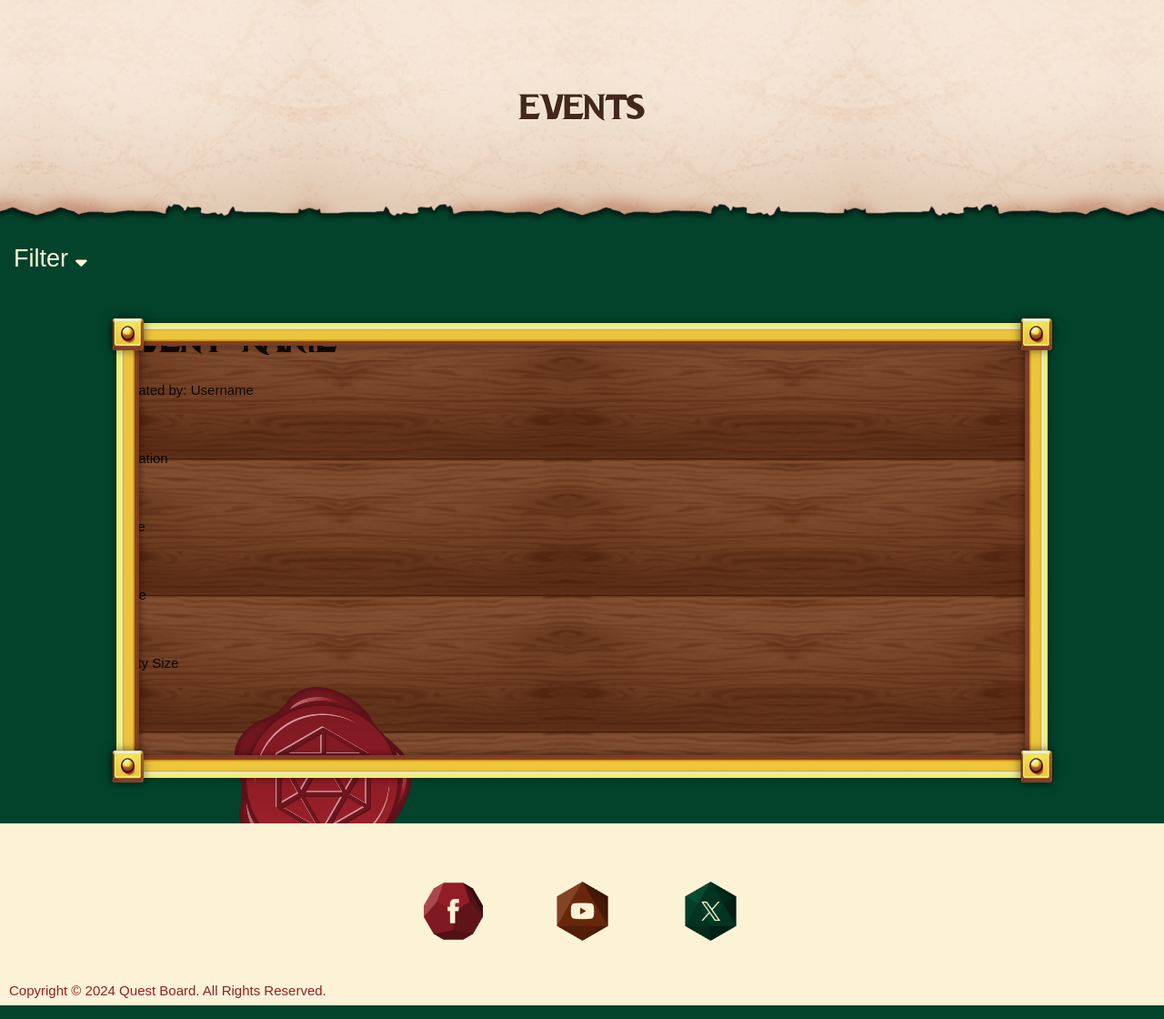
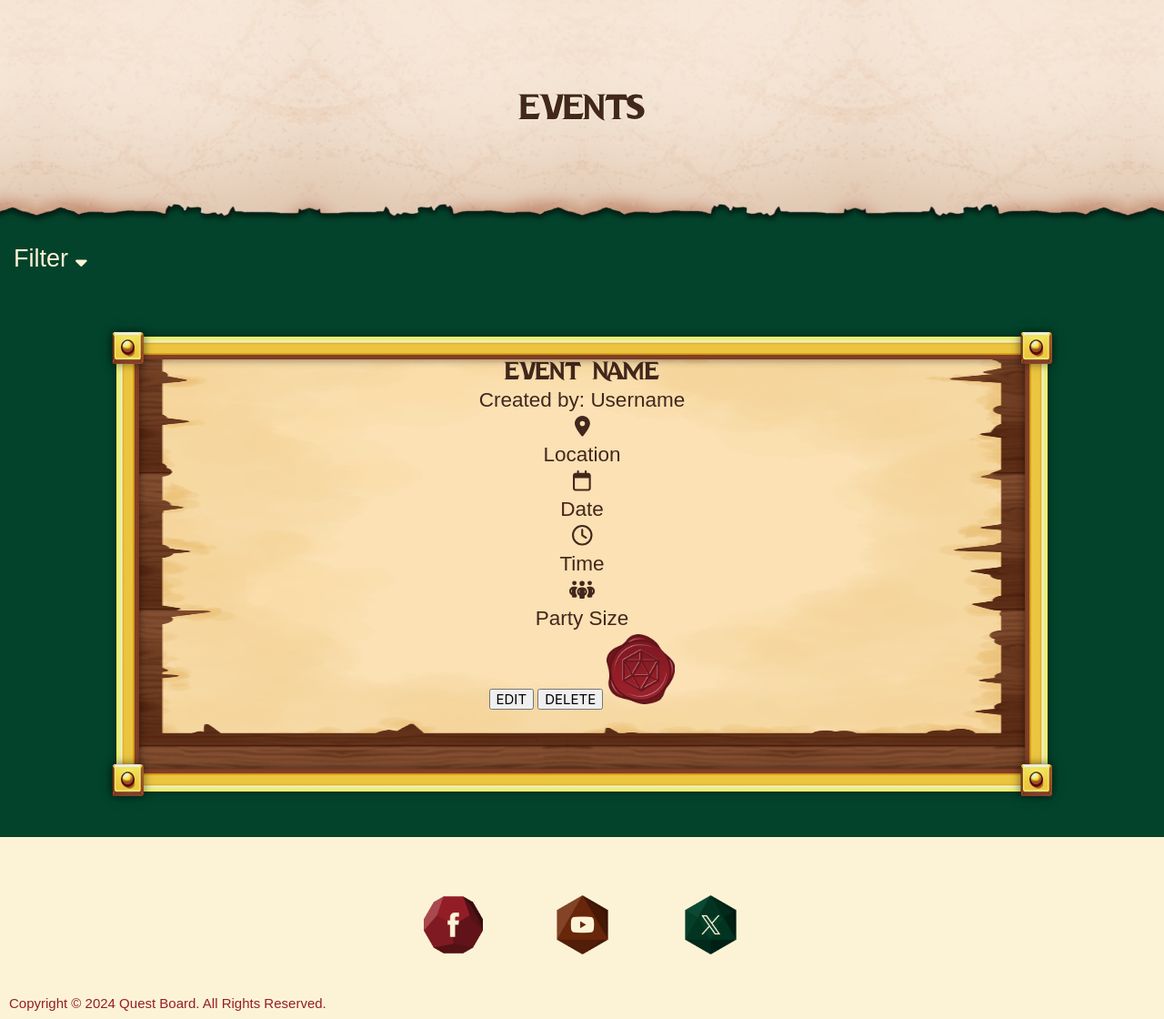
Before and after one commit to AndyWright360/Quest_Board, a Flask app: page /events in a window 1280 px wide. Shown: the part 65-1185 px from the top of the page at 91% size. Run offline with Flask 3, Linux system fonts and the light colour scheme; some libraries are stand-ins or nearby versions; some web fonts are replaced.

Commit message:
docs: style event card content

```diff
--- a/quest_board/static/css/style.css
+++ b/quest_board/static/css/style.css
@@ -287,6 +287,38 @@ nav ul a:hover {
 #bottom-right {
     bottom: -5px;
     right: -5px;
+}
+
+/*---------- Event Card ----------*/
+
+.event-card {
+    background-image: url(../images/paper.png);
+    background-repeat: no-repeat;
+    background-size: 100% 100%;
+    color: #42271D;
+    text-align: center;
+    margin: 50px;
+    padding: 25px;
+}
+
+.event-title {
+    margin: 0;
+    font-size: 1.75rem;
+    text-align: center;
+}
+
+.event-icon {
+    font-size: 1.5rem;
+}
+
+.event-info {
+    margin: 0;
+    font-size: 1.5rem;
+}
+
+.event-stamp {
+    width: 75px;
+    height: auto;
 }
 
 /*---------- Filter ----------*/
--- a/quest_board/templates/events.html
+++ b/quest_board/templates/events.html
@@ -118,27 +118,27 @@
             <img src="{{ url_for('static', filename='images/metal-corner.png') }}" alt="A gold square corner plate" id="bottom-right" class="corner">
             <!-- Event Card -->
             <div class="event-card">
-                    <h2>Event Name</h2>
-                    <p>Created by: Username</p>
+                    <h2 class="event-title">Event Name</h2>
+                    <p class="event-info">Created by: Username</p>
                 <div>
-                    <i class="fa-solid fa-location-dot"></i>
-                    <p>Location</p>
+                    <i class="fa-solid fa-location-dot event-icon"></i>
+                    <p class="event-info">Location</p>
                 </div>
                 <div>
-                    <i class="fa-regular fa-calendar"></i>
-                    <p>Date</p>
+                    <i class="fa-regular fa-calendar event-icon"></i>
+                    <p class="event-info">Date</p>
                 </div>
                 <div>
-                    <i class="fa-regular fa-clock"></i>
-                    <p>Time</p>
+                    <i class="fa-regular fa-clock event-icon"></i>
+                    <p class="event-info">Time</p>
                 </div>
                 <div>
-                    <i class="fa-solid fa-people-group"></i>
-                    <p>Party Size</p>
+                    <i class="fa-solid fa-people-group event-icon"></i>
+                    <p class="event-info">Party Size</p>
                 </div>
                 <button>EDIT</button>
                 <button>DELETE</button>
-                <img src="{{ url_for('static', filename='images/seal-red.png') }}">
+                <img src="{{ url_for('static', filename='images/seal-red.png') }}" class="event-stamp" alt="A wax seal with a D20 imprint">
             </div>
         </div>
     </div>
```
